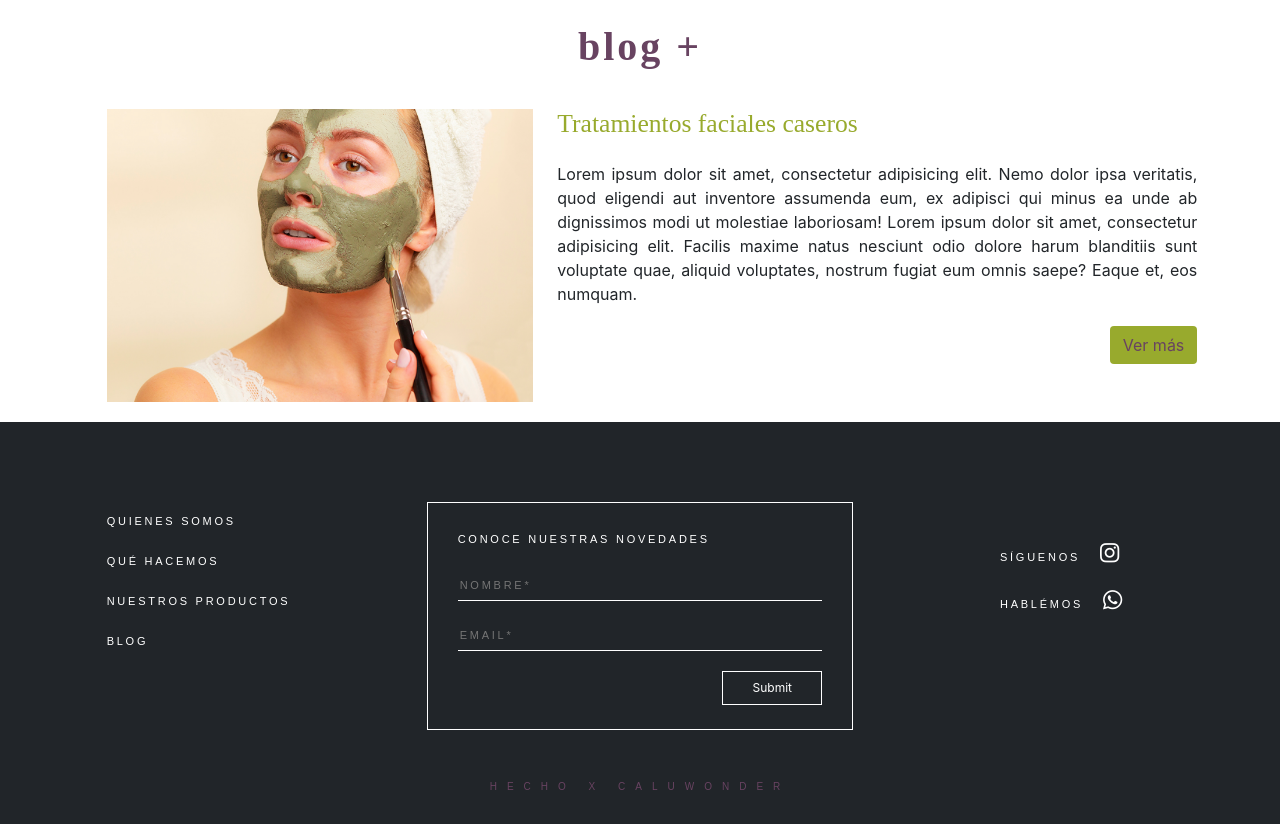
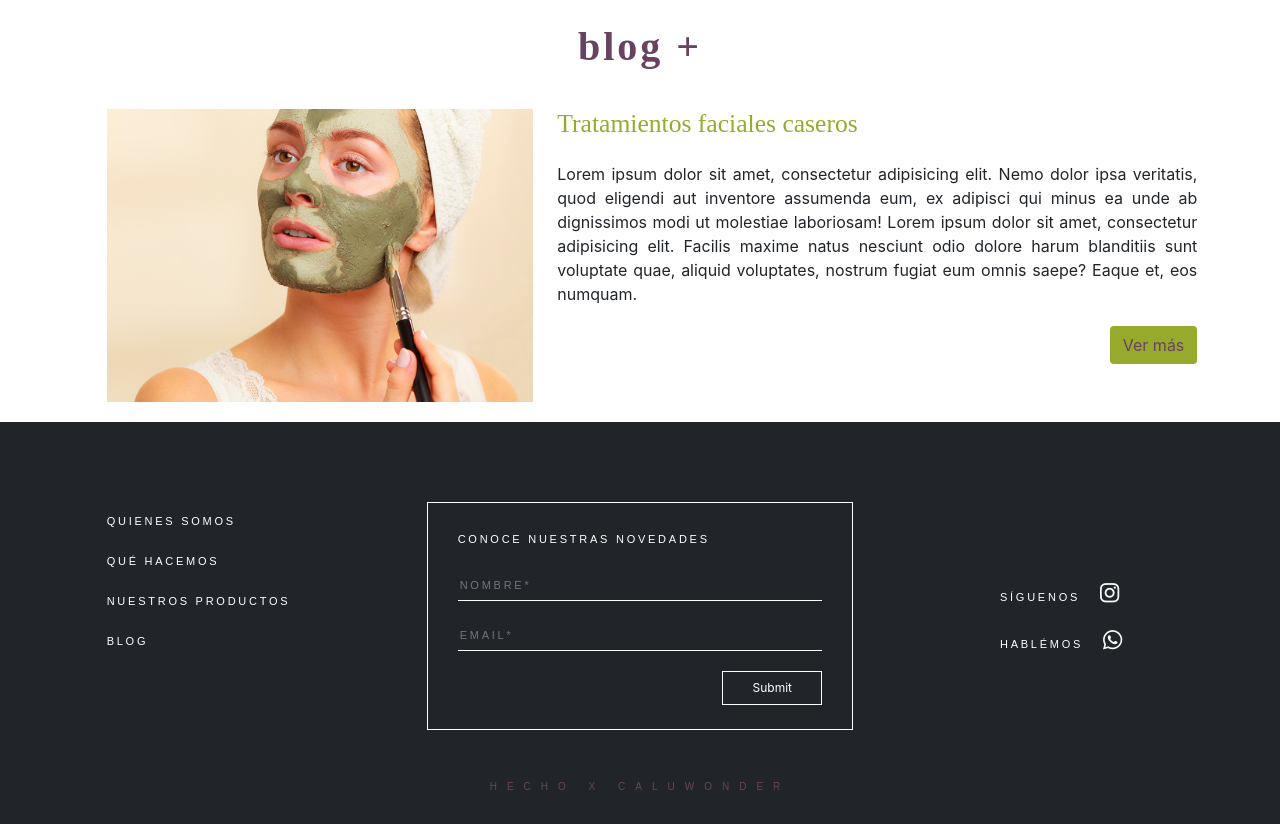
Before and after one commit to caluwonder/mujerbonita, a website: page index.html in a window 1280 px wide. Shown: the part 1415-2239 px from the top of the page. Drawn offline with nearby package versions, Linux system fonts and the light colour scheme.

Commit message:
footerfinal

```diff
--- a/scss/main.scss
+++ b/scss/main.scss
@@ -646,7 +646,9 @@ a:hover{
         width: 200px;
         height:200px;
     }
-
+    .footer ul{
+            margin-top: 110px;
+    }
 }
 @media (min-width: 1200px) {
     .textnav a {
```
Also changed, not shown: css/style.css.
